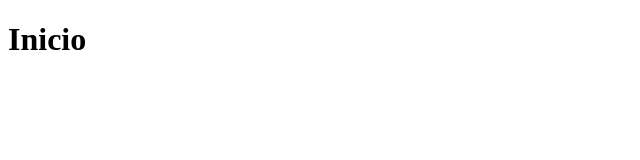
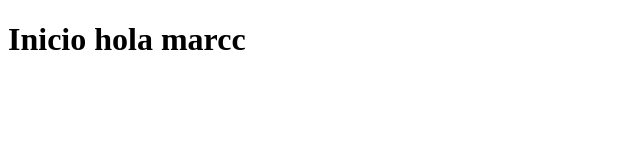
Before and after one commit to marcosmollocalsina/inicio, a plain HTML site: page html/index.html in a window 1280 px wide. Shown: the whole page, without its empty margins (0-640 px from the left). Drawn offline with Linux system fonts and the light colour scheme.

Commit message:
agragando marcc

```diff
--- a/html/index.html
+++ b/html/index.html
@@ -9,7 +9,7 @@
 </head>
 
 <body>
-  <h1>Inicio</h1>
+  <h1>Inicio hola marcc</h1>
 </body>
 
 </html>
```
